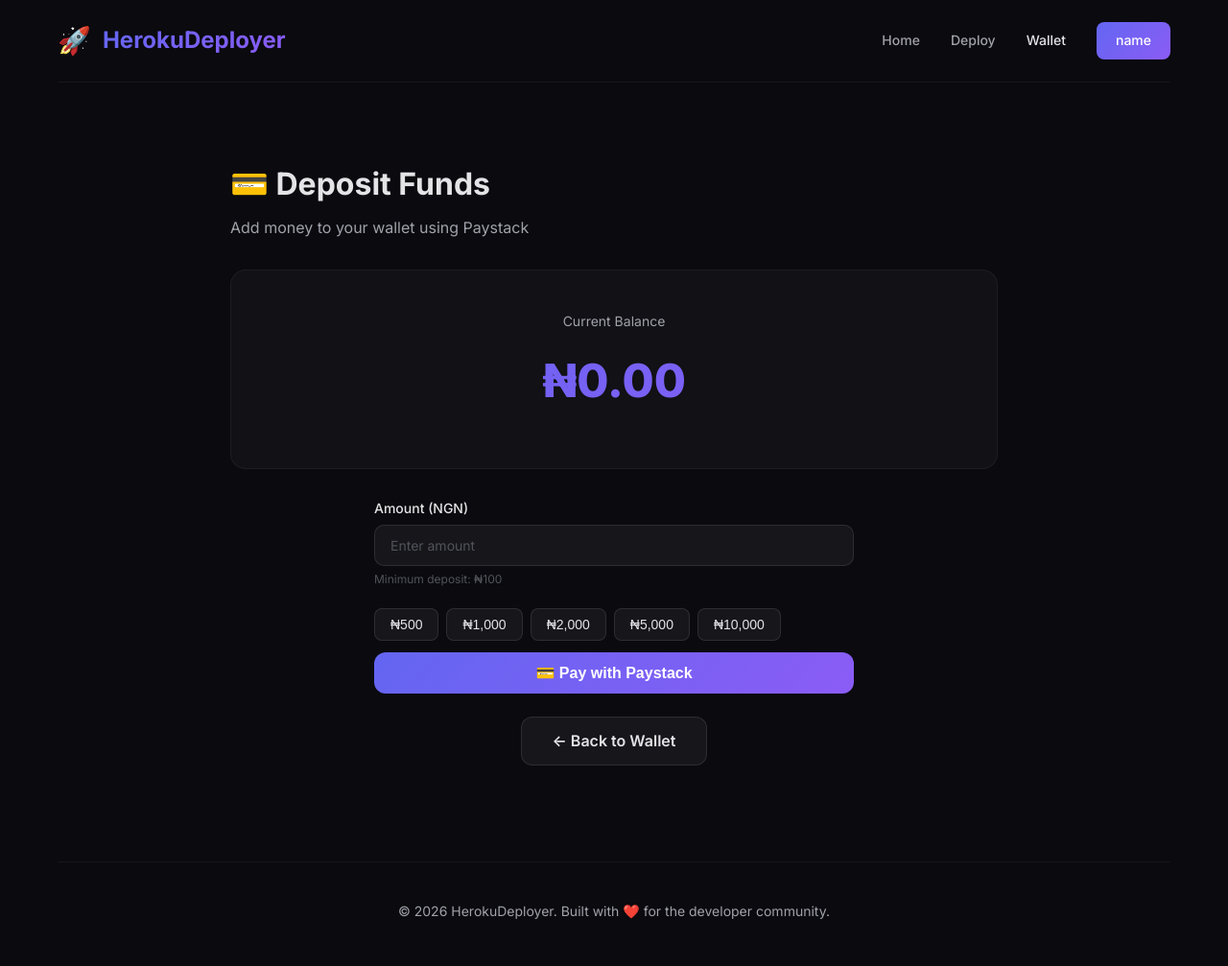
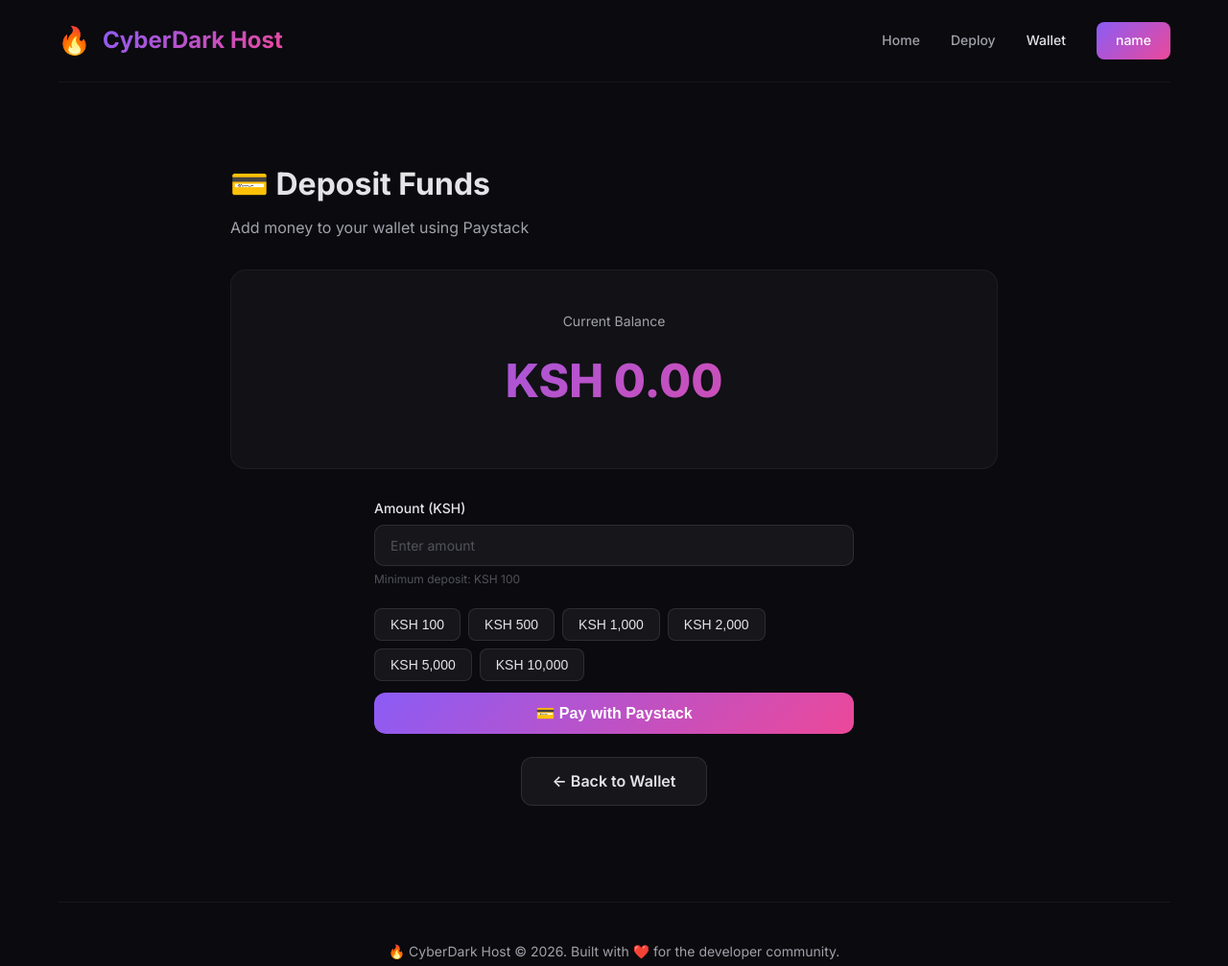
Before and after one commit to cyberdarksite/nuchoty, a website: page public/deposit.html in a window 1280 px wide. Shown: the whole page at 96% size. Drawn offline with Linux system fonts and the light colour scheme; no server answers; sample sign-in values are in the browser's storage.

Commit message:
Update deposit.html

```diff
--- a/public/deposit.html
+++ b/public/deposit.html
@@ -3,16 +3,41 @@
 <head>
     <meta charset="UTF-8">
     <meta name="viewport" content="width=device-width, initial-scale=1.0">
-    <title>Deposit - HerokuDeployer</title>
+    <title>Deposit - CyberDark Host</title>
     <link rel="stylesheet" href="style.css">
     <link href="https://fonts.googleapis.com/css2?family=Inter:wght@300;400;500;600;700;800&display=swap" rel="stylesheet">
+    <style>
+        .brand-text {
+            background: linear-gradient(135deg, #8b5cf6, #ec4899);
+            -webkit-background-clip: text;
+            -webkit-text-fill-color: transparent;
+        }
+        .btn-primary {
+            background: linear-gradient(135deg, #8b5cf6, #ec4899);
+        }
+        .btn-primary:hover {
+            box-shadow: 0 8px 30px rgba(139, 92, 246, 0.4);
+        }
+        .btn-login {
+            background: linear-gradient(135deg, #8b5cf6, #ec4899);
+        }
+        .balance-amount-large {
+            background: linear-gradient(135deg, #8b5cf6, #ec4899);
+            -webkit-background-clip: text;
+            -webkit-text-fill-color: transparent;
+        }
+        .quick-amount:hover {
+            background: rgba(139, 92, 246, 0.1);
+            border-color: #8b5cf6;
+        }
+    </style>
 </head>
 <body>
     <div class="app-container">
         <nav class="navbar">
             <div class="nav-brand">
-                <span class="brand-icon">🚀</span>
-                <span class="brand-text">HerokuDeployer</span>
+                <span class="brand-icon">🔥</span>
+                <span class="brand-text">CyberDark Host</span>
             </div>
             <div class="nav-links">
                 <a href="/">Home</a>
@@ -30,24 +55,25 @@
                 <div class="balance-card">
                     <div class="balance-card-content" style="padding: 10px 0;">
                         <span class="balance-label">Current Balance</span>
-                        <span class="balance-amount-large" id="currentBalance">₦0.00</span>
+                        <span class="balance-amount-large" id="currentBalance">KSH 0.00</span>
                     </div>
                 </div>
 
                 <div class="deploy-container" style="max-width: 500px; margin: 0 auto;">
                     <form id="depositForm" class="deploy-form">
                         <div class="form-group">
-                            <label for="depositAmount">Amount (NGN)</label>
+                            <label for="depositAmount">Amount (KSH)</label>
                             <input type="number" id="depositAmount" placeholder="Enter amount" min="100" required>
-                            <small>Minimum deposit: ₦100</small>
+                            <small>Minimum deposit: KSH 100</small>
                         </div>
 
                         <div class="quick-amounts" style="display: flex; gap: 8px; flex-wrap: wrap; margin: 12px 0;">
-                            <button type="button" class="quick-amount" onclick="setAmount(500)">₦500</button>
-                            <button type="button" class="quick-amount" onclick="setAmount(1000)">₦1,000</button>
-                            <button type="button" class="quick-amount" onclick="setAmount(2000)">₦2,000</button>
-                            <button type="button" class="quick-amount" onclick="setAmount(5000)">₦5,000</button>
-                            <button type="button" class="quick-amount" onclick="setAmount(10000)">₦10,000</button>
+                            <button type="button" class="quick-amount" onclick="setAmount(100)">KSH 100</button>
+                            <button type="button" class="quick-amount" onclick="setAmount(500)">KSH 500</button>
+                            <button type="button" class="quick-amount" onclick="setAmount(1000)">KSH 1,000</button>
+                            <button type="button" class="quick-amount" onclick="setAmount(2000)">KSH 2,000</button>
+                            <button type="button" class="quick-amount" onclick="setAmount(5000)">KSH 5,000</button>
+                            <button type="button" class="quick-amount" onclick="setAmount(10000)">KSH 10,000</button>
                         </div>
 
                         <button type="submit" class="btn-primary btn-block" id="depositBtn">
@@ -65,26 +91,29 @@
         </section>
 
         <footer class="footer">
-            <p>&copy; 2026 HerokuDeployer. Built with ❤️ for the developer community.</p>
+            <p>🔥 CyberDark Host &copy; 2026. Built with ❤️ for the developer community.</p>
         </footer>
     </div>
 
+    <script src="script.js"></script>
     <script>
-        const currentUser = JSON.parse(localStorage.getItem('currentUser') || '{}');
+        const currentUser = getCurrentUser();
 
-        if (!currentUser.email) {
+        if (!isLoggedIn()) {
             window.location.href = '/login.html';
         }
 
         document.querySelector('.btn-login').textContent = currentUser.email.split('@')[0];
 
-        // Load balance
+        function formatKSH(amount) {
+            return `KSH ${Number(amount).toLocaleString()}`;
+        }
+
         async function loadBalance() {
             try {
-                const response = await fetch(`/api/wallet/${currentUser.email}`);
-                const data = await response.json();
+                const data = await fetchWalletBalance(currentUser.email);
                 if (data.success) {
-                    document.getElementById('currentBalance').textContent = `₦${data.walletBalance.toLocaleString()}`;
+                    document.getElementById('currentBalance').textContent = formatKSH(data.walletBalance);
                 }
             } catch (error) {
                 console.error('Error loading balance:', error);
@@ -103,7 +132,7 @@
             const resultDiv = document.getElementById('depositResult');
 
             if (!amount || amount < 100) {
-                showResult('Please enter a valid amount (min: ₦100)', 'error');
+                showResult('Please enter a valid amount (min: KSH 100)', 'error');
                 return;
             }
 
```
